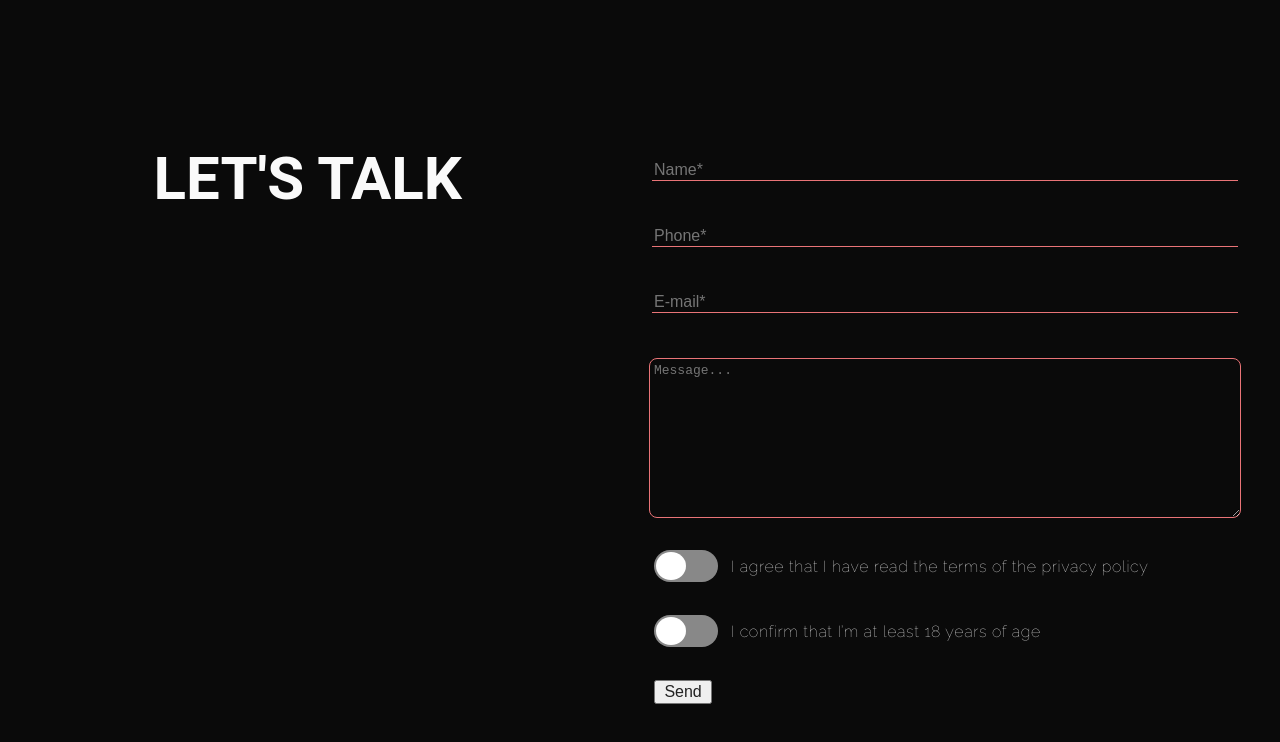
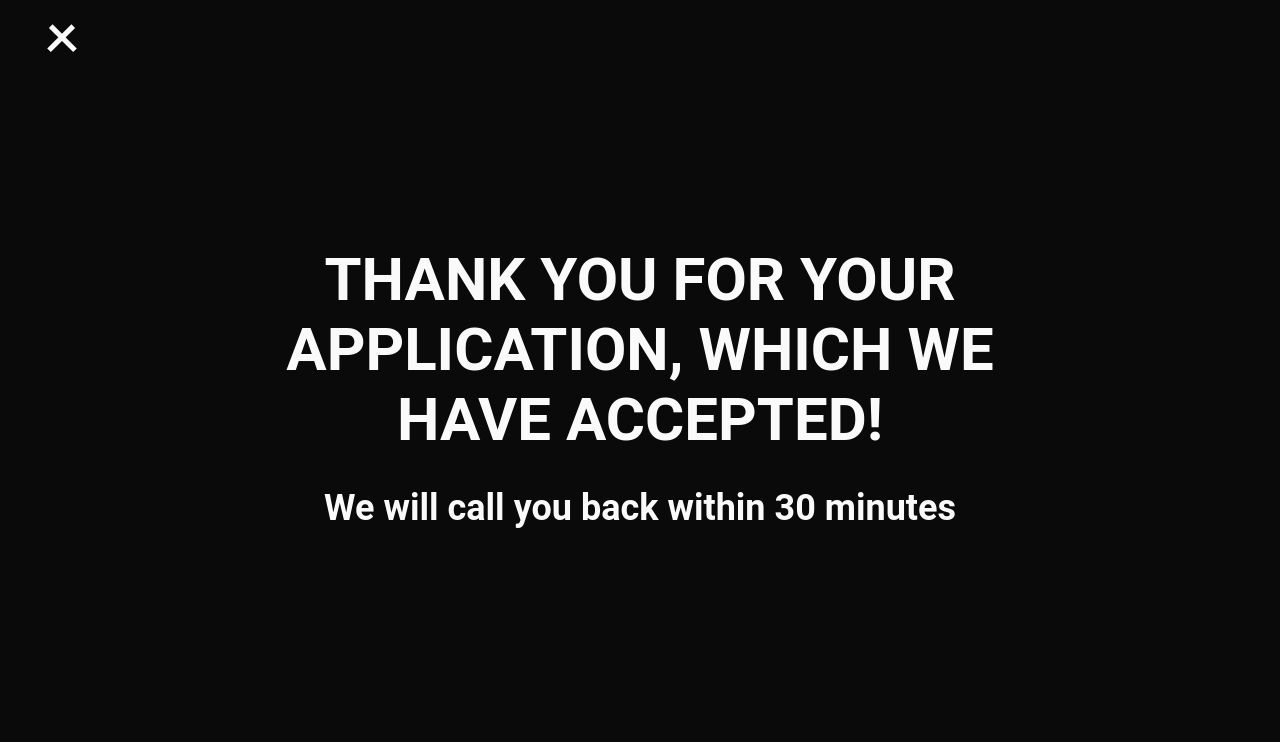
Before and after one commit to max-osadchiy/tattoo-studio, a React (Create React App) app in the folder client/: page /appointment in a window 1280 px wide. Both pictures are taken after a click on the button "Send". Shown: the top 742 px of the page. Built offline with nearby package versions, Linux system fonts and the light colour scheme.

Commit message:
Added appointment form

```diff
--- a/client/src/routes/AppointmentPage/AppointmentPage.jsx
+++ b/client/src/routes/AppointmentPage/AppointmentPage.jsx
@@ -1,16 +1,56 @@
-import React from 'react';
+import React, { useState } from 'react';
 
+import cross from '../../img/cross-white.svg';
 import './AppointmentPage.scss';
+import { Link } from 'react-router-dom';
 
 const AppointmentPage = () => {
+  const emailRegex = /^(([^<>()\[\]\\.,;:\s@"]+(\.[^<>()\[\]\\.,;:\s@"]+)*)|(".+"))@((\[[0-9]{1,3}\.[0-9]{1,3}\.[0-9]{1,3}\.[0-9]{1,3}])|(([a-zA-Z\-0-9]+\.)+[a-zA-Z]{2,}))$/;
+  const phoneRegex = /^[0-9]{10}$/;
+  const [validPhone, setValidPhone] = useState(true);
+  const [validEmail, setValidEmail] = useState(true);
+  const [sent, setSent] = useState(false);
+
   return (
     <div className="appointment-content">
-      <h1>let's talk</h1>
-      <div className="form">
+      <h1 style={{ display: sent ? 'none' : 'block' }}>let's talk</h1>
+      <div style={{ display: sent ? 'none' : 'block' }} className="form">
         <div className="center">
           <input type="text" placeholder="Name*" />
-          <input type="text" placeholder="Phone*" />
-          <input type="text" placeholder="E-mail*" />
+          <input
+            type="text"
+            id="phone"
+            onChange={(e) =>
+              new RegExp(phoneRegex).test(e.target.value)
+                ? setValidPhone(true)
+                : setValidPhone(false)
+            }
+            placeholder="Phone*"
+          />
+          <label
+            style={{ display: validPhone ? 'none' : 'block' }}
+            htmlFor="phone"
+            className="warning"
+          >
+            10 digits without +38
+          </label>
+          <input
+            type="text"
+            id="email"
+            onChange={(e) =>
+              new RegExp(emailRegex).test(e.target.value)
+                ? setValidEmail(true)
+                : setValidEmail(false)
+            }
+            placeholder="E-mail*"
+          />
+          <label
+            style={{ display: validEmail ? 'none' : 'block' }}
+            htmlFor="email"
+            className="warning"
+          >
+            E-mail is not valid
+          </label>
           <textarea
             placeholder="Message..."
             name=""
@@ -30,8 +70,21 @@ const AppointmentPage = () => {
             <label htmlFor="cb2" className="tgl-btn"></label>
             <p>I confirm that I’m at least 18 years of age</p>
           </div>
-          <button>Send</button>
+          <button onClick={() => setSent(!sent)}>Send</button>
         </div>
+      </div>
+      <div style={{ display: sent ? 'flex' : 'none' }} className="thanks">
+        <Link to="/">
+          <div className="close-cross">
+            <img src={cross} alt="" />
+          </div>
+        </Link>
+        <h1>
+          Thank you for your
+          <br /> application, which we
+          <br /> have accepted!
+        </h1>
+        <h2>We will call you back within 30 minutes</h2>
       </div>
     </div>
   );
--- a/client/src/routes/AppointmentPage/AppointmentPage.scss
+++ b/client/src/routes/AppointmentPage/AppointmentPage.scss
@@ -21,11 +21,18 @@
       height: 70%;
       align-items: center;
       padding-top: 2vh;
+      & > .warning {
+        margin-top: -5vh;
+        width: 100%;
+        color: #e97477;
+        display: none;
+      }
       & > input {
         width: 100%;
         border: none;
         background: transparent;
         border-bottom: 1px solid #e97477;
+        color: white;
       }
       & > textarea {
         width: 100%;
@@ -34,6 +41,7 @@
         border: 1px solid #e97477;
         border-radius: 8px;
         padding: 4px;
+        color: white;
       }
     }
     & > .start {
@@ -50,8 +58,42 @@
       }
       & > .checkbox,
       & > button {
-        width: 10%;
+        width: 23%;
+        height: 4.8vh;
         justify-content: flex-start;
+        background: #e97477;
+        border: 0;
+        border-radius: 3px;
+        color: white;
+        &:hover {
+          box-shadow: 0px 4px 20px rgba(233, 116, 119, 0.5);
+        }
+      }
+    }
+  }
+
+  & > .thanks {
+    width: 100vw;
+    height: 100vh;
+    display: flex;
+    flex-direction: column;
+    align-items: center;
+    justify-content: center;
+    & > h1 {
+      text-align: center;
+    }
+    & > h2 {
+      margin-top: 4vh;
+      text-align: center;
+    }
+    & > a {
+      position: absolute;
+      top: 2vh;
+      left: 3vw;
+      width: 48px;
+      height: 48px;
+      & > div > img {
+        width: 100%;
       }
     }
   }
```
Also changed, not shown: client/src/img/cross-white.svg (added).
